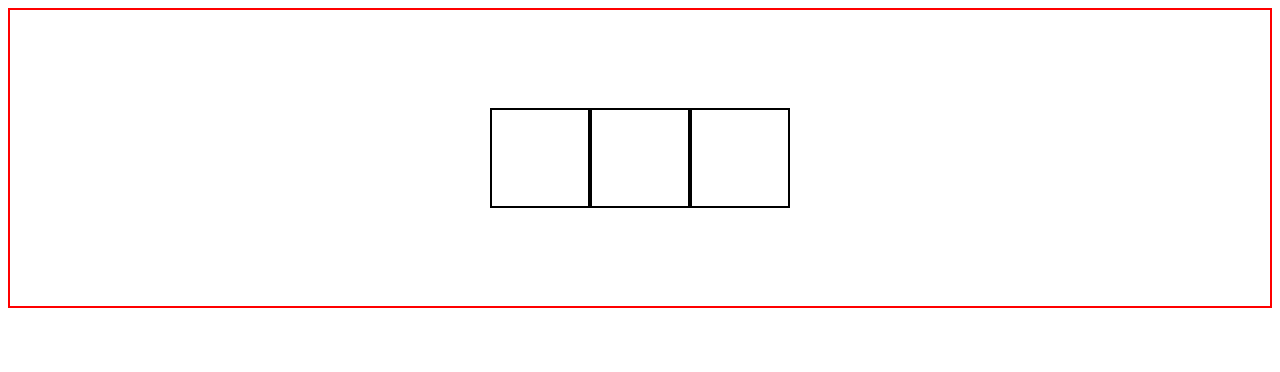
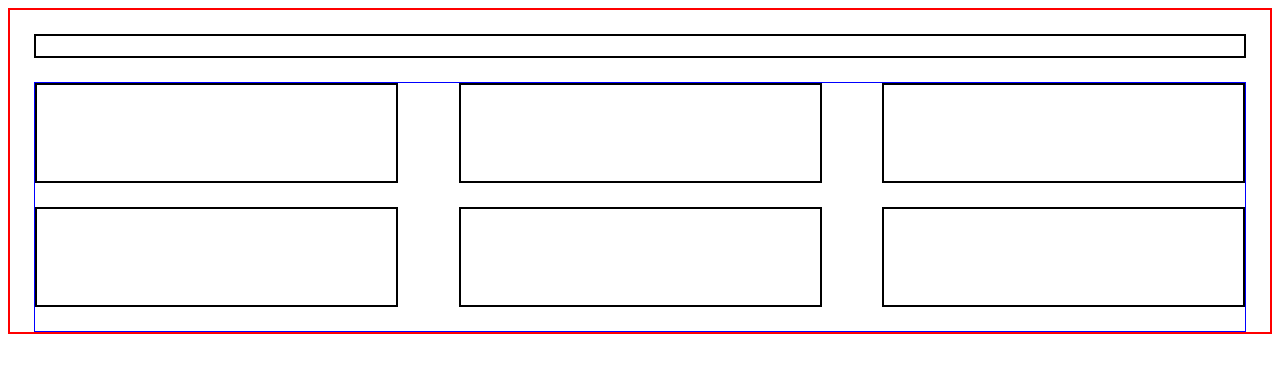
Before and after one commit to when-i-code/flexbox, a plain HTML site: page index.html in a window 1280 px wide. Drawn offline with Linux system fonts and the light colour scheme.

Commit message:
learning flexbox

```diff
--- a/index.html
+++ b/index.html
@@ -9,9 +9,16 @@
 </head>
 <body>
     <div class="container">
-        <div class="box"></div>
-        <div class="box"></div>
-        <div class="box"></div>
+        <div class="title"></div>
+        <div class="wrapper">
+                <div class="box"></div>
+                <div class="box"></div>
+                <div class="box"></div>
+
+                <div class="box"></div>
+                <div class="box"></div>
+                <div class="box"></div>
+        </div>
     </div>
 </body>
 </html>
--- a/style.css
+++ b/style.css
@@ -4,14 +4,26 @@
 
 .container {
     width: 100%;
-    height: 300px;
+    height: 100%;
     border: 2px solid red;
+    padding: 24px 24px 0 24px;
+}
+
+.title {
+    border: 2px solid black;
+    height: 24px;
+    width: auto;
+    margin-bottom: 24px;
+}
+.wrapper{
+    border: 1px solid blue;
     display: flex;
-    justify-content: center;
-    align-items: center;
+    flex-wrap:  wrap;
+    justify-content: space-between;
 }
 .box {
-    width: 100px;
+    border: 2px solid black;
+    width: 30%;
     height: 100px;
-    border: 2px solid black;
+    margin-bottom: 24px;
 }
```
